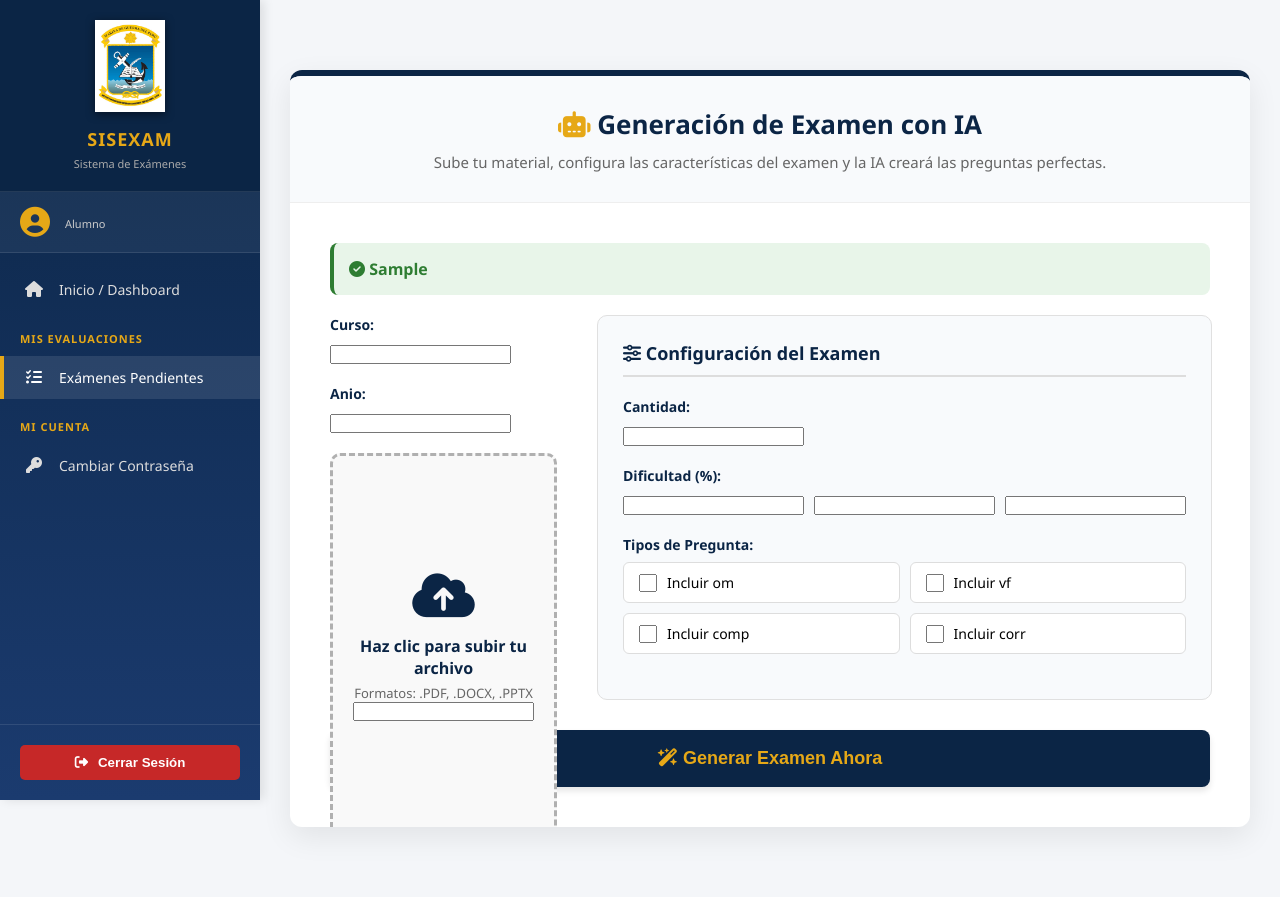
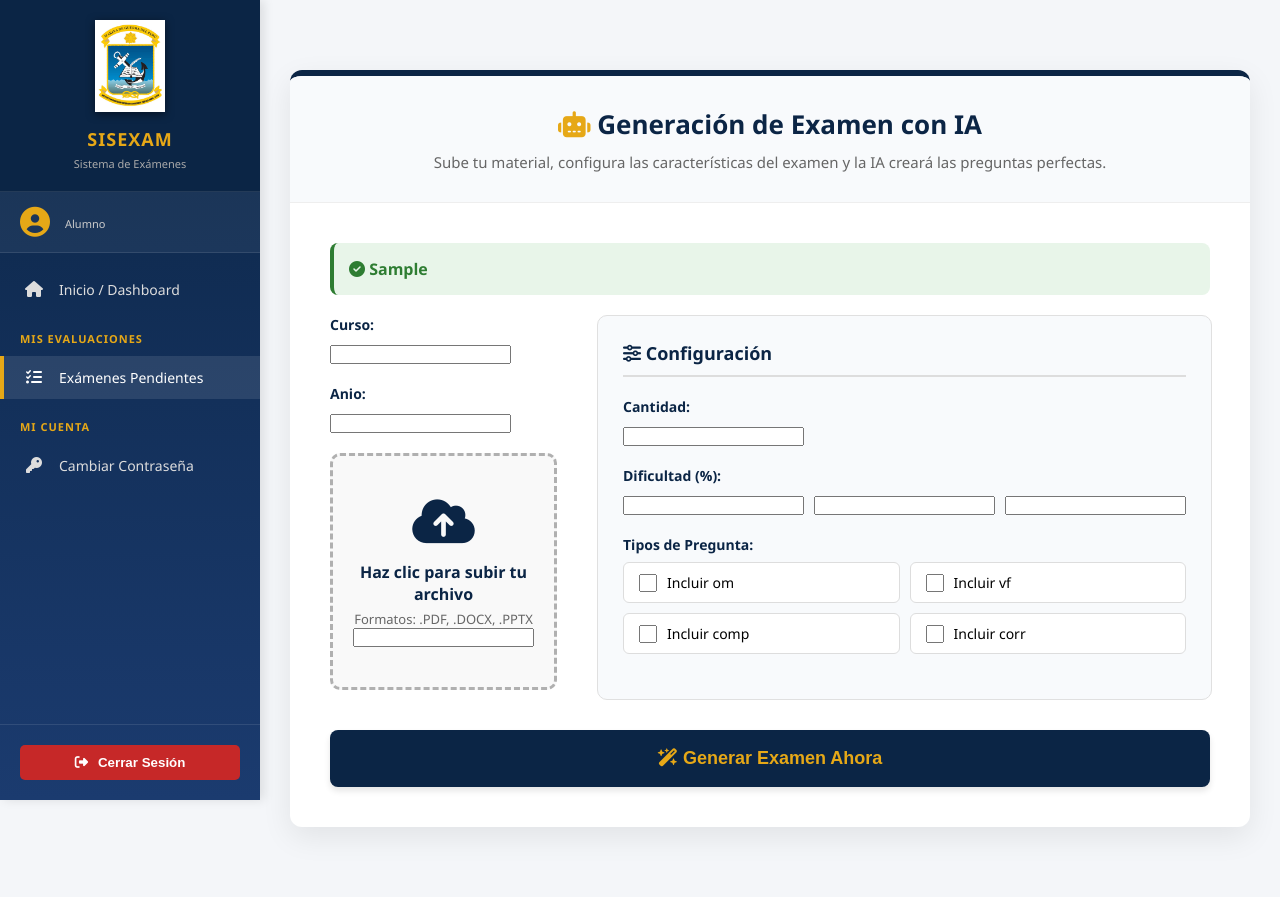
Before and after one commit to eduardorodriguezcastro10/sisexam-citen, a Django app: template templates/core/subir_material.html in a window 1280 px wide. Run offline with Django 5.2, Linux system fonts and the light colour scheme; the template is opened without the code that fills it: most values are stand-ins (such as "Sample title", 1, 10 or a date in 2020); form fields are guessed from the names that the template uses; some libraries are stand-ins or nearby versions.

Commit message:
Mejorando UI de IA y restaurando cambiar_password

```diff
--- a/templates/core/subir_material.html
+++ b/templates/core/subir_material.html
@@ -2,30 +2,70 @@
 
 {% block contenido %}
 <style>
-    .upload-wrapper { max-width: 1000px; margin: 40px auto; background: white; border-radius: 12px; box-shadow: 0 10px 30px rgba(0,0,0,0.08); overflow: hidden; border-top: 6px solid #0B2545; }
+    /* Contenedor principal */
+    .upload-wrapper {
+        max-width: 1000px;
+        margin: 40px auto;
+        background: white;
+        border-radius: 12px;
+        box-shadow: 0 10px 30px rgba(0,0,0,0.08);
+        overflow: hidden;
+        border-top: 6px solid #0B2545;
+    }
 
-    .upload-header { background: #f8fafc; padding: 30px; text-align: center; border-bottom: 1px solid #eee; }
+    .upload-header {
+        background: #f8fafc;
+        padding: 30px;
+        text-align: center;
+        border-bottom: 1px solid #eee;
+    }
     .upload-header h2 { margin: 0; font-size: 26px; color: #0B2545; font-weight: bold; }
     .upload-header p { margin: 10px 0 0 0; color: #666; font-size: 15px; }
 
     .upload-body { padding: 40px; }
 
-    .grid-layout { display: grid; grid-template-columns: 1fr 1fr; gap: 40px; margin-bottom: 30px; }
+    /* Cuadrícula de 2 columnas */
+    .grid-layout {
+        display: grid;
+        grid-template-columns: 1fr 1fr;
+        gap: 40px;
+        margin-bottom: 30px;
+        align-items: stretch; /* Hace que ambas columnas midan lo mismo */
+    }
+
+    /* Columna izquierda (Flex para empujar el drop-zone) */
+    .col-left { display: flex; flex-direction: column; }
 
     .form-group { margin-bottom: 20px; }
     .form-group label { display: block; font-weight: bold; color: #0B2545; margin-bottom: 8px; font-size: 14px; }
 
+    /* Inputs */
     .form-control, .form-select {
-        width: 100%; padding: 12px; border: 1px solid #ccc; border-radius: 6px;
-        font-family: inherit; font-size: 14px; box-sizing: border-box; transition: 0.2s;
+        width: 100%;
+        padding: 12px;
+        border: 1px solid #ccc;
+        border-radius: 6px;
+        font-family: inherit;
+        font-size: 14px;
+        box-sizing: border-box;
+        transition: 0.2s;
     }
     .form-control:focus, .form-select:focus { border-color: #0B2545; outline: none; box-shadow: 0 0 5px rgba(11, 37, 69, 0.2); }
 
+    /* Zona de subir archivo */
     .drop-zone {
-        border: 3px dashed #b0b0b0; border-radius: 10px; padding: 40px 20px;
-        text-align: center; background: #f9f9f9; cursor: pointer; transition: 0.3s;
-        height: 100%; display: flex; flex-direction: column; justify-content: center; align-items: center;
-        min-height: 200px;
+        border: 3px dashed #b0b0b0;
+        border-radius: 10px;
+        padding: 20px;
+        text-align: center;
+        background: #f9f9f9;
+        cursor: pointer;
+        transition: 0.3s;
+        flex-grow: 1; /* Esto hace que ocupe todo el espacio vertical restante */
+        display: flex;
+        flex-direction: column;
+        justify-content: center;
+        align-items: center;
     }
     .drop-zone:hover { background: #f0f4f8; border-color: #0B2545; }
     .drop-zone input[type="file"] { display: none; }
@@ -33,7 +73,16 @@
     .drop-zone .text-main { font-size: 16px; font-weight: bold; color: #0B2545; }
     .drop-zone .text-sub { font-size: 13px; color: #666; margin-top: 5px; }
 
-    .config-box { background: #f8fafc; padding: 25px; border-radius: 10px; border: 1px solid #e0e0e0; }
+    /* Panel derecho de configuración */
+    .config-box {
+        background: #f8fafc;
+        padding: 25px;
+        border-radius: 10px;
+        border: 1px solid #e0e0e0;
+        display: flex;
+        flex-direction: column;
+        justify-content: space-between;
+    }
     .config-box h4 { margin-top: 0; margin-bottom: 20px; color: #0B2545; font-size: 18px; border-bottom: 2px solid #ddd; padding-bottom: 10px; }
 
     .config-grid-3 { display: grid; grid-template-columns: 1fr 1fr 1fr; gap: 10px; margin-bottom: 20px; }
@@ -45,13 +94,25 @@
     }
     .check-item input { width: 18px; height: 18px; accent-color: #E6A817; cursor: pointer; margin: 0; }
 
+    /* Botón */
     .btn-upload {
-        display: block; width: 100%; background: #0B2545; color: #E6A817;
-        font-size: 18px; font-weight: bold; padding: 18px; border: none; border-radius: 8px;
-        cursor: pointer; transition: 0.3s; box-shadow: 0 4px 6px rgba(0,0,0,0.1); margin-top: 20px;
+        display: block;
+        width: 100%;
+        background: #0B2545;
+        color: #E6A817;
+        font-size: 18px;
+        font-weight: bold;
+        padding: 18px;
+        border: none;
+        border-radius: 8px;
+        cursor: pointer;
+        transition: 0.3s;
+        box-shadow: 0 4px 6px rgba(0,0,0,0.1);
+        margin-top: 10px;
     }
     .btn-upload:hover { background: #E6A817; color: #0B2545; transform: translateY(-2px); }
 
+    /* Diseño para celulares */
     @media (max-width: 800px) {
         .grid-layout { grid-template-columns: 1fr; gap: 20px; }
         .config-grid-3 { grid-template-columns: 1fr; }
@@ -76,8 +137,8 @@
             {% csrf_token %}
 
             <div class="grid-layout">
-                <!-- COLUMNA IZQUIERDA: Datos y Archivo -->
-                <div>
+                <!-- COLUMNA IZQUIERDA -->
+                <div class="col-left">
                     <div class="form-group">
                         <label>{{ form.curso.label }}:</label>
                         {{ form.curso }}
@@ -88,7 +149,7 @@
                     </div>
 
                     <div class="drop-zone" onclick="document.getElementById('id_archivo').click();">
-                        <label for="{{ form.archivo.id_for_label }}" style="cursor: pointer; margin: 0;">
+                        <label for="{{ form.archivo.id_for_label }}" style="cursor: pointer; margin: 0; width: 100%;">
                             <i class="fa-solid fa-cloud-arrow-up"></i>
                             <div class="text-main">Haz clic para subir tu archivo</div>
                             <div class="text-sub">Formatos: .PDF, .DOCX, .PPTX</div>
@@ -98,9 +159,10 @@
                     <div id="nombre-archivo" style="text-align: center; margin-top: 10px; font-weight: bold; color: #2e7d32; font-size: 14px;"></div>
                 </div>
 
-                <!-- COLUMNA DERECHA: Configuración -->
+                <!-- COLUMNA DERECHA -->
                 <div class="config-box">
-                    <h4><i class="fa-solid fa-sliders"></i> Configuración del Examen</h4>
+                    <div>
+                        <h4><i class="fa-solid fa-sliders"></i> Configuración</h4>
 
                         <div class="form-group">
                             <label>{{ form.cantidad.label }}:</label>
@@ -120,6 +182,7 @@
                             <label class="check-item">{{ form.incluir_vf }} {{ form.incluir_vf.label }}</label>
                             <label class="check-item">{{ form.incluir_comp }} {{ form.incluir_comp.label }}</label>
                             <label class="check-item">{{ form.incluir_corr }} {{ form.incluir_corr.label }}</label>
+                        </div>
                     </div>
                 </div>
             </div>
```
Lines whose indentation alone changed are shown as unchanged.
